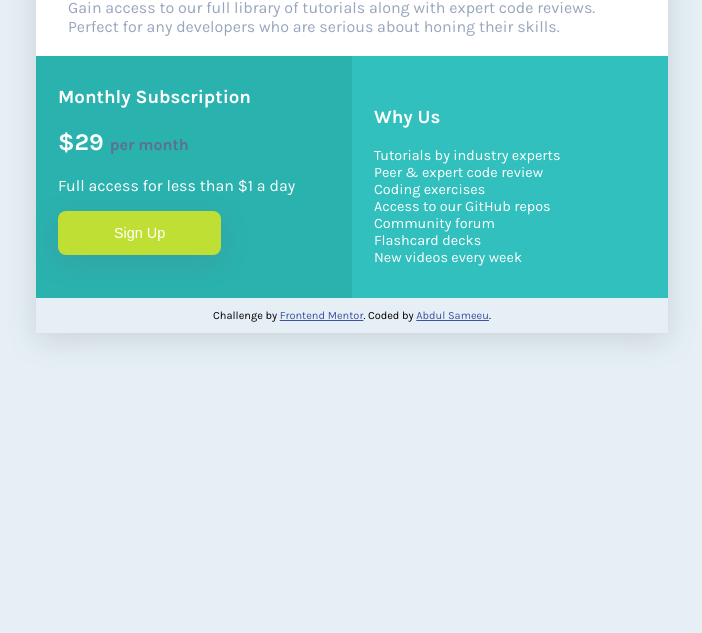
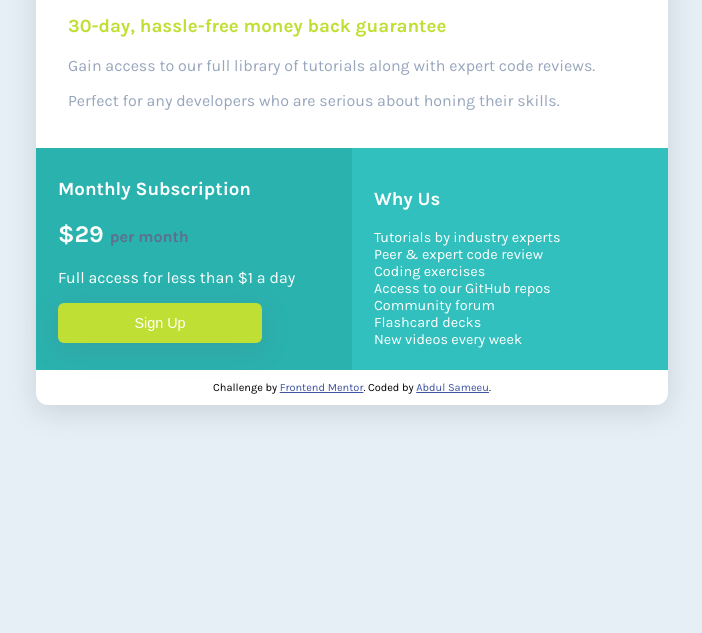
Before and after one commit to Sameeu24/single-page-payment, a plain HTML site: page index.html in a window 1280 px wide. Shown: the part 167-800 px from the top of the page, without its empty margins (288-990 px from the left). Drawn offline with Linux system fonts and the light colour scheme.

Commit message:
Minor Design Upgrade

```diff
--- a/index.html
+++ b/index.html
@@ -25,7 +25,8 @@
     <div class="section-1">
       <h1>Join our community</h1>
       <h3>30-day, hassle-free money back guarantee</h3>
-      <p>Gain access to our full library of tutorials along with expert code reviews.
+      <p>Gain access to our full library of tutorials along with expert code reviews.</p>
+      <p>
         Perfect for any developers who are serious about honing their skills.
       </p>
     </div>
--- a/style.css
+++ b/style.css
@@ -1,7 +1,7 @@
 body{
     display: flex;
     justify-content: center;
-    align-items: center;
+    align-items: center ;
     font-family:  "Karla", sans-serif;;
     background-color:hsl(204, 43%, 93%) ;
 }
@@ -11,15 +11,18 @@ body{
     flex-direction: column;
     justify-content: center;
     width: 50%;
-    /* border: solid 1px black; */
+    border: thin 1px black;
     box-shadow: rgba(100, 100, 111, 0.2) 0px 7px 29px 0px;
-    /* align-items: center; */
-    margin-top: 32px;
+    margin-top: 72px;
+    border-radius: 12px;
+    background-color: white;
+
 
 }
 .section-1{
-    background-color: white;
-    padding: 4px 32px;
+
+    padding: 22px 32px;
+
 
 
 }
@@ -42,6 +45,7 @@ body{
     color: white;
     /* padding: 12px 22px; */
     background-color: hsl(179, 62%, 43%) ;
+    /* flex-wrap: wrap; */
 
 
 }
@@ -53,7 +57,7 @@ body{
 }
 .subsection-2{
     background-color:rgb(49, 192, 189);
-    padding: 32px 22px;
+    padding: 22px 22px;
     height: 100%;
 
     width: 100%;
@@ -70,13 +74,21 @@ body{
 }
 button{
     background-color:hsl(71, 73%, 54%);
-    width: 60%;
+    width: 75%;
     height: 20%;
     color:white ;
     font-size: 0.9rem;
     box-shadow: rgba(100, 100, 111, 0.2) 0px 7px 29px 0px;
     border: none;
-    border-radius: 8px;
+    border-radius: 6px;
+
+}
+button:hover{
+    color: black;
+    cursor: pointer;
+}
+.container:hover{
+    transform: scale(1.01);
 
 }
 
```
